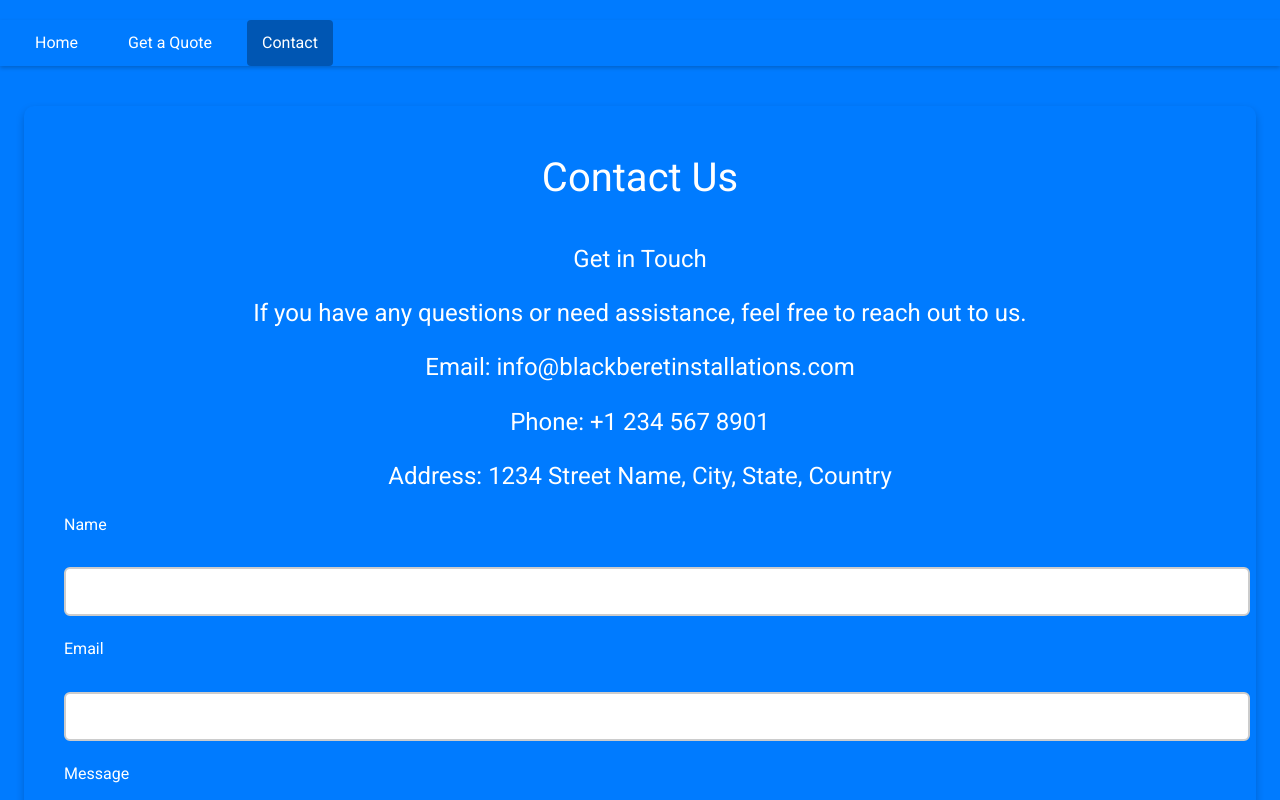
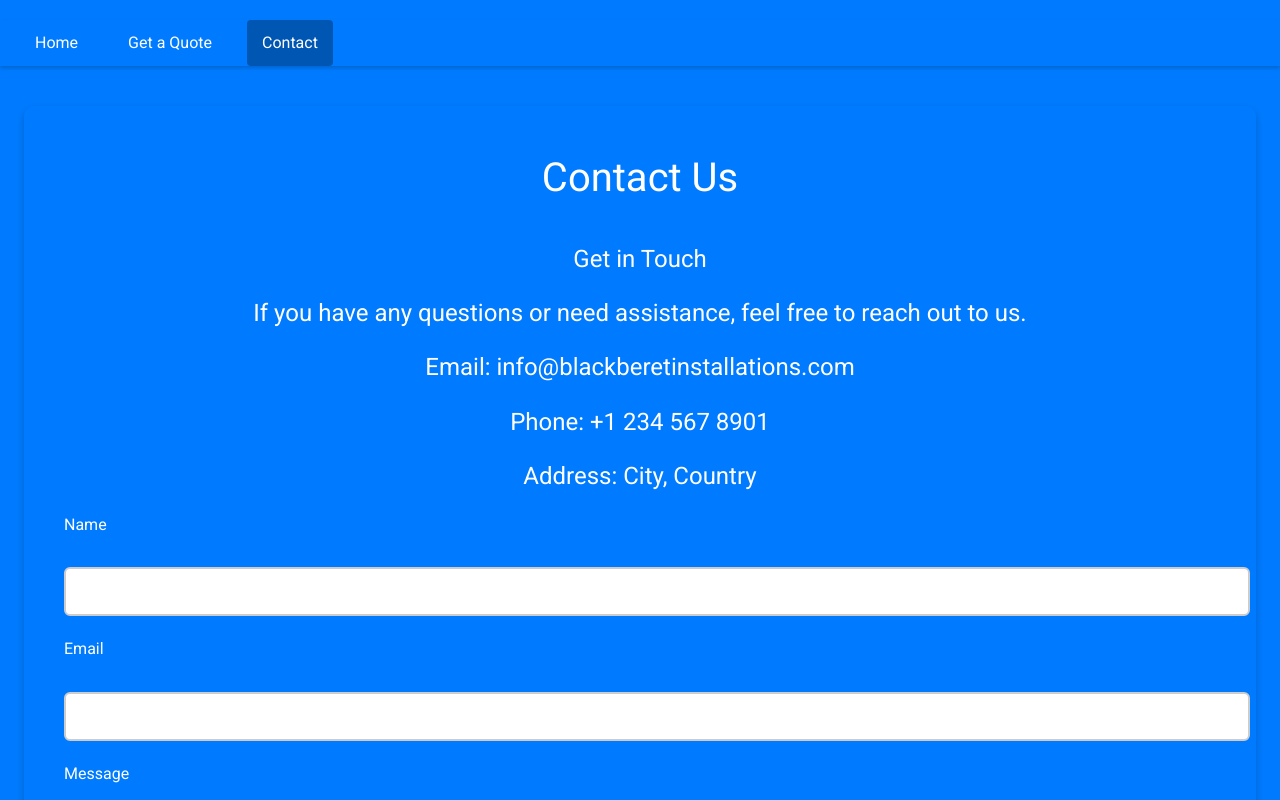
Before and after one commit to hadiahsan/Black-Beret, a React (Create React App) app: page /contact in a window 1280 px wide. Shown: the top 800 px of the page. Built offline with nearby package versions, Linux system fonts and the light colour scheme.

Commit message:
changes address

```diff
--- a/src/ContactUsPage.js
+++ b/src/ContactUsPage.js
@@ -11,7 +11,7 @@
           <p>If you have any questions or need assistance, feel free to reach out to us.</p>
           <p><strong>Email:</strong> info@blackberetinstallations.com</p>
           <p><strong>Phone:</strong> +1 234 567 8901</p>
-          <p><strong>Address:</strong> 1234 Street Name, City, State, Country</p>
+          <p><strong>Address:</strong> City, Country</p>
         </div>
         <form className="contact-form" action="https://formspree.io/f/mnqkylwq" method="POST">
           <label htmlFor="name">Name</label>
```
